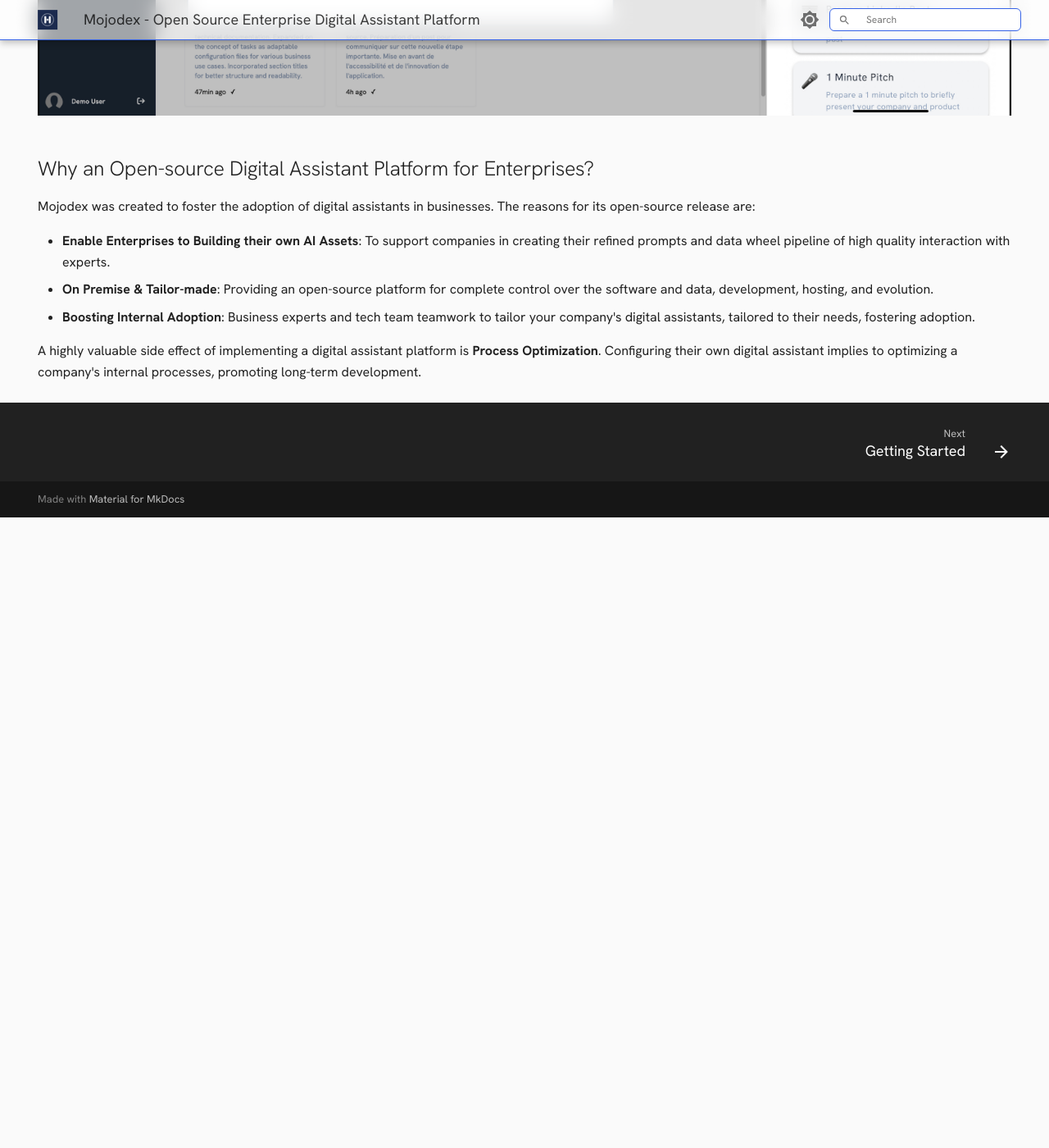
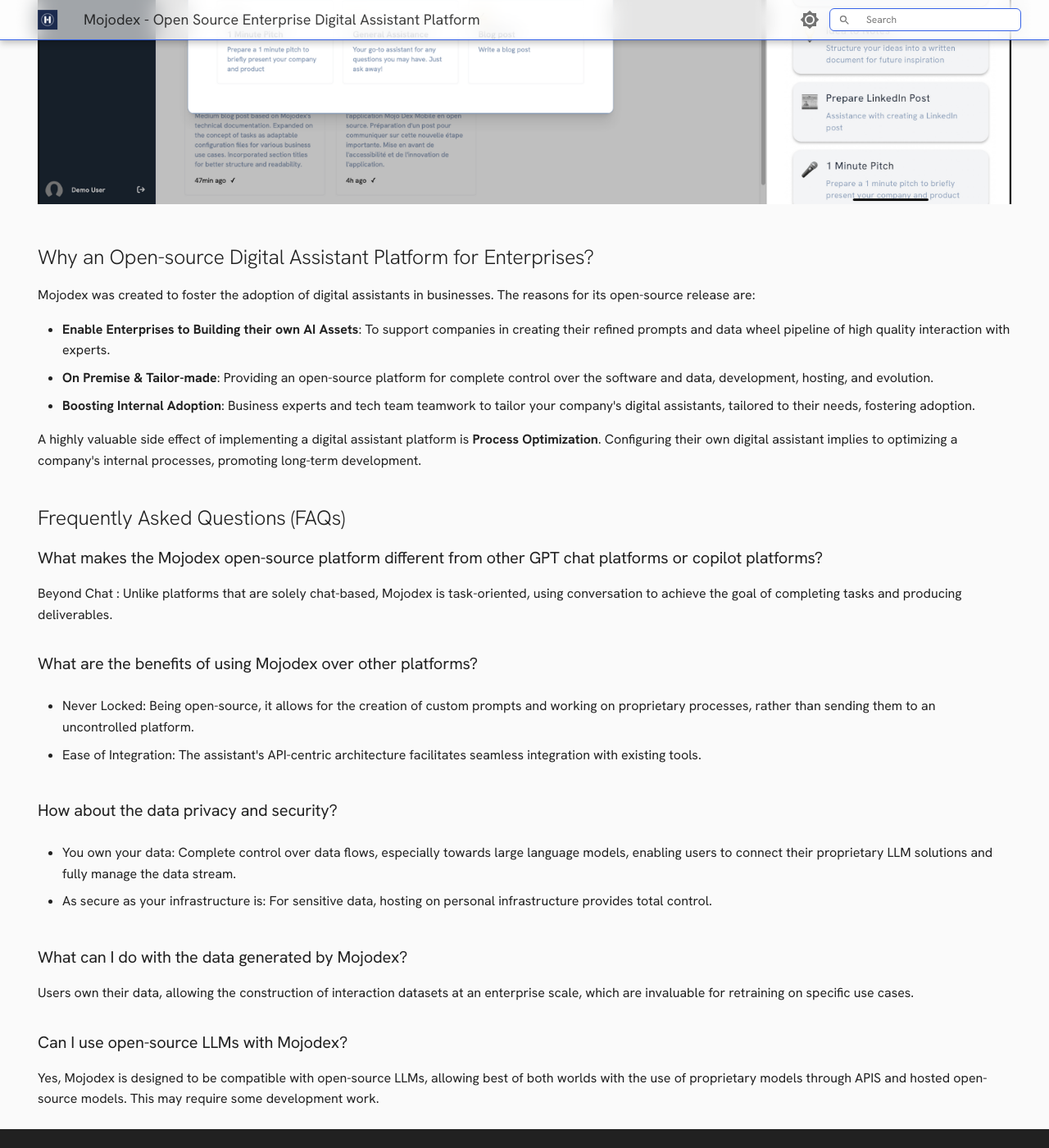
Before and after one commit to hoomano/mojodex, an MkDocs documentation site: the page built from docs/index.md, in a window 1280 px wide and 1400 px high, scrolled down 2576 px. Shown: the whole window at 82% size. Built offline with MkDocs 1.6.1 and Material for MkDocs 9.7.7, drawn with Linux system fonts in a browser that asks for light colours; before the commit the page ends 3206 px from its top, so only the background shows below that; some of the changed text lies outside the part shown.

Commit message:
minor doc changes

```diff
--- a/docs/index.md
+++ b/docs/index.md
@@ -54,6 +54,9 @@
 
 </div>
 
+!!! tip "Beyond those examples: Make it your own"
+
+    Mojodex is designed to be flexible and adaptable to a wide range of use cases. It can be tailored to fit the specific needs of any business, from small startups to large enterprises.
 
 # What's unique with Mojodex?
 
@@ -81,3 +84,29 @@
 - **Boosting Internal Adoption**: Business experts and tech team teamwork to tailor your company's digital assistants, tailored to their needs, fostering adoption.
 
 A highly valuable side effect of implementing a digital assistant platform is **Process Optimization**. Configuring their own digital assistant implies to optimizing a company's internal processes, promoting long-term development.
+
+## Frequently Asked Questions (FAQs)
+
+### What makes the Mojodex open-source platform different from other GPT chat platforms or copilot platforms?
+
+Beyond Chat : Unlike platforms that are solely chat-based, Mojodex is task-oriented, using conversation to achieve the goal of completing tasks and producing deliverables.
+
+### What are the benefits of using Mojodex over other platforms?
+
+- Never Locked: Being open-source, it allows for the creation of custom prompts and working on proprietary processes, rather than sending them to an uncontrolled platform.
+
+- Ease of Integration: The assistant's API-centric architecture facilitates seamless integration with existing tools.
+
+### How about the data privacy and security?
+
+- You own your data: Complete control over data flows, especially towards large language models, enabling users to connect their proprietary LLM solutions and fully manage the data stream.
+
+- As secure as your infrastructure is: For sensitive data, hosting on personal infrastructure provides total control.
+
+### What can I do with the data generated by Mojodex?
+
+Users own their data, allowing the construction of interaction datasets at an enterprise scale, which are invaluable for retraining on specific use cases.
+
+### Can I use open-source LLMs with Mojodex?
+
+Yes, Mojodex is designed to be compatible with open-source LLMs, allowing best of both worlds with the use of proprietary models through APIS and hosted open-source models. This may require some development work.
--- a/mkdocs.yml
+++ b/mkdocs.yml
@@ -89,8 +89,8 @@
         - Internal Memory: technical-architecture/existing_tools/internal_memory.md
       - Integration:
         - Hubspot: technical-architecture/integration/hubspot.md
-  - Guides:
-    - Overview: guides/index.md
+  - Build your own Digital Assistants:
+    - Getting Started: guides/index.md
     - Configure a new product: guides/products/new_product.md
     - Configure a new task: guides/tasks/new_task.md
     - New Task example: guides/tasks/example.md
```
Also changed, not shown: docs/guides/index.md (+0 -27 lines).
